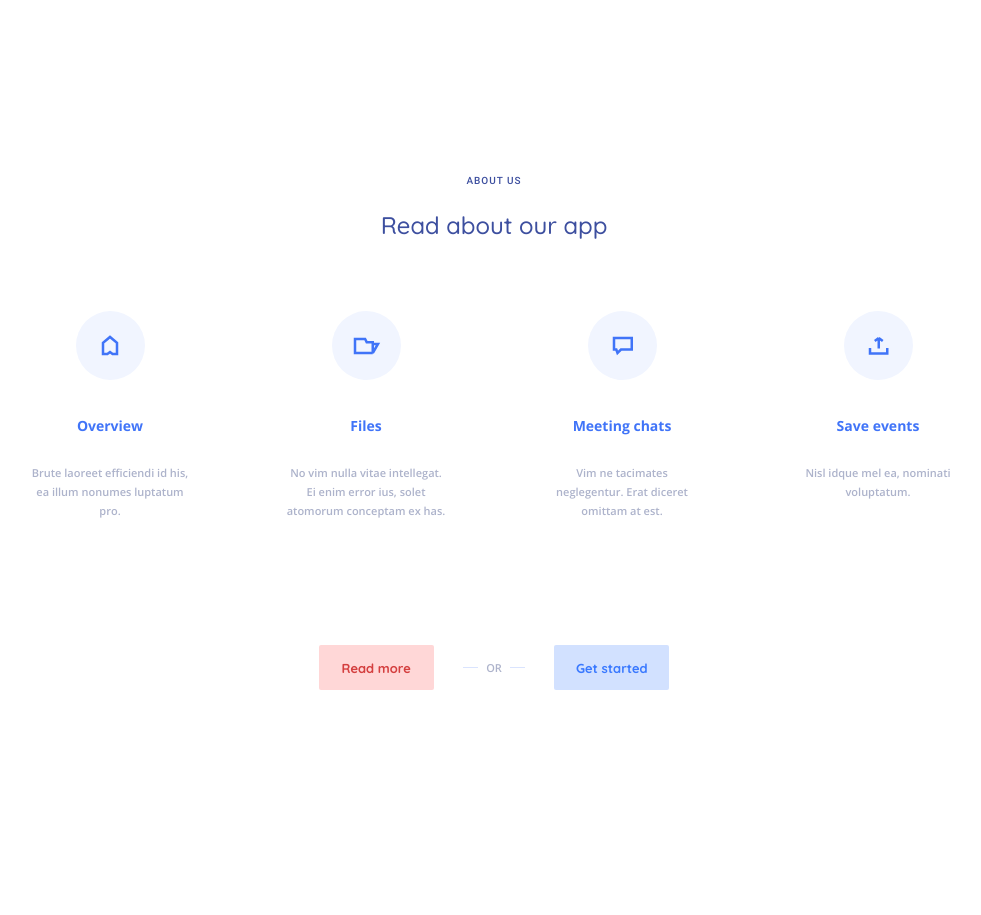
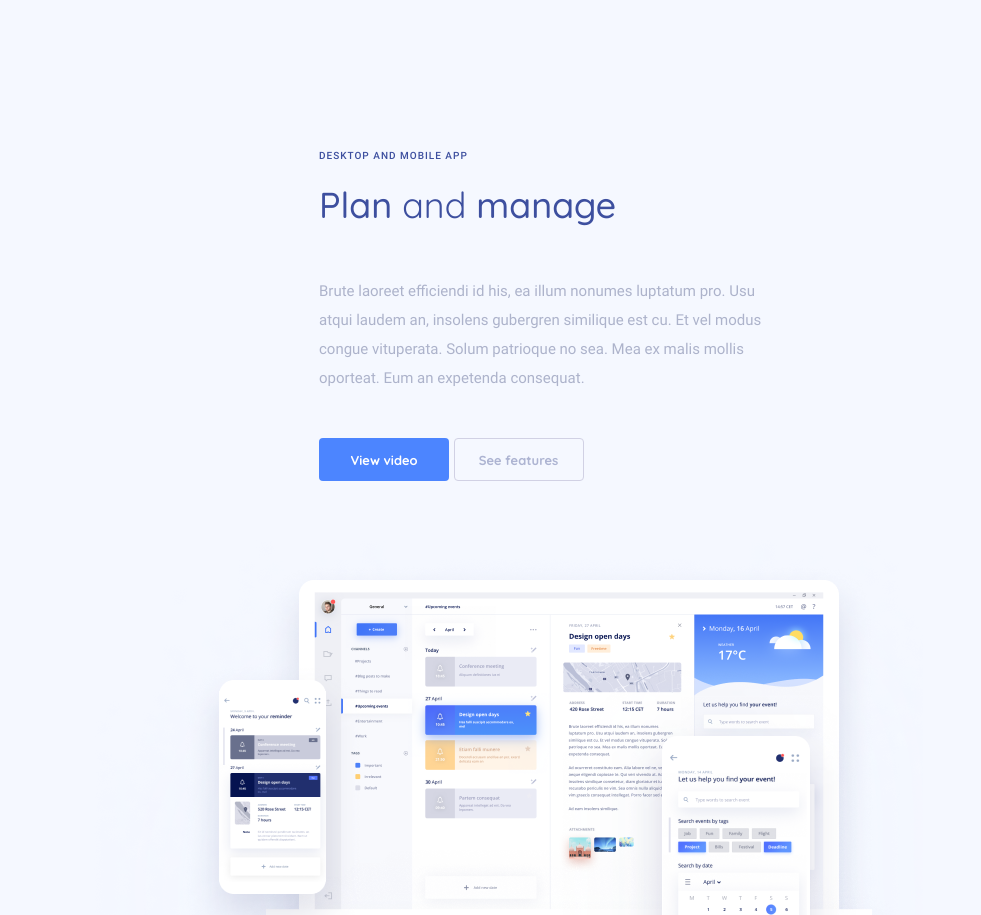
Before and after one commit to Ramashka-Luba/Bootstrap, a plain HTML site: page src/index.html in a window 1280 px wide. Shown: the top 915 px of the page, without its empty margins (146-1127 px from the left). Drawn offline with nearby package versions, Linux system fonts and the light colour scheme; files that its build step writes are made by us from their sources; files whose address does not match are found by name.

Commit message:
added app section

```diff
--- a/src/assets/scss/style.scss
+++ b/src/assets/scss/style.scss
@@ -26,14 +26,90 @@
     font-family: "OpenSansSemiBold";
     src: url("./../fonts/OpenSans-SemiBold.ttf") format("truetype");
 }
+*,
+*:before,
+*:after {
+	box-sizing: border-box;
+}
+//////////// app block ////////////
+///row1
+.app {
+    padding: 210px 0;
+    background-color: #F5F8FF;
+    background-image: url(./../images/app/illustration.png);
+    background-repeat:no-repeat;
+    background-position: 100% 130px;
+    @media screen and (max-width: 1380px) {
+        padding:150px 0 600px;
+        background-position: 50% 530px;
+    }
+    @media screen and (max-width: 830px) {
+        padding: 100px 0 450px;
+        background-size: 570px;
+        background-position: 50% 450px;
+    }
+    @media screen and (max-width: 580px) {
+        padding: 70px 0 420px;
+        background-size: 500px;
+        background-position: 50% 420px
+    }
+    @media screen and (max-width: 450px) {
+        padding-bottom: 300px;
+        background-size: 350px;
+        background-position: 50% 460px;
+    }
+}
+.app__row {
+    @media screen and (max-width: 1380px) {
+        display: flex;
+        justify-content: center;
+    }
+
+}
+
+.app__slogan {
+    font-family: "QuicksandRegular", sans-serif;
+    font-size: 36px;
+    color: #3D4F9F;
+    line-height: 45px;
+    display: inline-block;
+    margin-bottom: 25px;
+}
+.slogan-bold {
+    font-family: "QuicksandMedium", sans-serif;
+}
+.app__text {
+    font-family: "RobotoRegular", sans-serif;
+    font-size: 15px;
+    line-height: 29px;
+    color: #ADB3CB;
+    margin-bottom: 45px;
+}
+.app__btn {
+    width: 130px;
+    height: 43px;
+}
+.btn--video {
+    background-color: #4C85FF;
+    color: #FFFFFF;
+}
+.btn--features {
+    border: 1px solid #D1D1E4;
+    color: #ADB4D2;
+
+}
 
 
-//////////// features block ////////////
+//////////// about block ////////////
 ///row1
-.about__wrapper {
-    background-image: url ("./..images/features/bg.jpg");
+.about {
+    background-image: url(./..images/features/bg.jpg);
     padding: 175px 0;
     background-size: cover;
+}
+.about__slogan {
+    display: inline-block;
+    margin-bottom: 90px;
 }
 ///row2
 .about__info {
@@ -111,20 +187,23 @@
 .help {
     padding: 175px 0;
 }
-.title {
-    color: #3D4F9F;
-    margin-bottom: 68px;
-}
-.title__text {
+.title__h2 {
     font-family: "RobotoMedium", sans-serif;
     font-size: 10px;
+    color: #3D4F9F;
     text-transform: uppercase;
     letter-spacing: 1px;
     margin-bottom: 20px;
 }
-.title__slogan {
+.help__slogan {
+    display: inline-block;
+    margin-bottom: 70px;
+}
+.slogan {
     font-family: "QuicksandMedium", sans-serif;
     font-size: 24px;
+    color: #3D4F9F;
+    line-height: 30px;
 }
 ///row2
 .help__card {
--- a/src/index.html
+++ b/src/index.html
@@ -17,14 +17,33 @@
 
 
 
+  <!------------------- app block ------------------->
+    <section class="app">
+        <div class="container">
+            <div class="row app__row">
+                <div class="col-12 col-sm-10 col-md-8 col-lg-5 offset-lg-1">
+                    <h2 class="app__title title__h2">DESKTOP AND MOBILE APP</h2>
+                    <span class="app__slogan slogan-bold">Plan <span class="app__slogan">and</span> manage</span>
+                    <p class="app__text">Brute laoreet efficiendi id his, ea illum nonumes luptatum pro.
+                        Usu atqui laudem an, insolens gubergren similique est cu.
+                        Et vel modus congue vituperata. Solum patrioque no sea.
+                        Mea ex malis mollis oporteat. Eum an expetenda consequat.</p>
+                    <div class="app__buttons">
+                        <button class="app__btn btn btn--video">View video</button>
+                        <button class="app__btn btn btn--features">See features</button>
+                    </div>
+                </div>
+            </div>
+        </div>
+    </section>
+
     <!------------------- about block ------------------->
-    <div class="about">
-        <div class="about__wrapper">
+    <section class="about">
         <div class="container text-center">
-            <div class="row title">
+            <div class="row">
                 <div class="col">
-                    <h2 class="title__text">ABOUT US</h2>
-                    <span class="title__slogan">Read about our app</span>
+                    <h2 class="about__title title__h2">ABOUT US</h2>
+                    <span class="about__slogan slogan">Read about our app</span>
                 </div>
             </div>
             <div class="row justify-content-center">
@@ -65,16 +84,15 @@
                 </div>
             </div>
         </div>
-    </div>
-    </div>
+    </section>
 
     <!------------------- help block ------------------->
-    <div class="help">
-        <div class=" container">
-            <div class="row title text-center">
+    <section class="help">
+        <div class="container">
+            <div class="row text-center">
                 <div class="col">
-                    <h2 class="title__text">CUSTOMER HELP</h2>
-                    <span class="title__slogan">Frequently asked questions</span>
+                    <h2 class="help__title title__h2">CUSTOMER HELP</h2>
+                    <span class="help__slogan slogan">Frequently asked questions</span>
                 </div>
             </div>
             <div class="row justify-content-center">
@@ -173,7 +191,7 @@
                 </div>
             </div>
         </div>
-    </div>
+    </section>
 
 
 
```
Also changed, not shown: dist/index.html (+31 -13 lines), dist/assets/css/style.css, dist/assets/css/style.min.css, dist/assets/images/app/bgApp.jpg (added), dist/assets/images/app/illustration.jpg (added), dist/assets/images/app/illustration.png (added), src/assets/images/app/bgApp.jpg (added), src/assets/images/app/illustration.jpg (added), src/assets/images/app/illustration.png (added), 3 other files.
